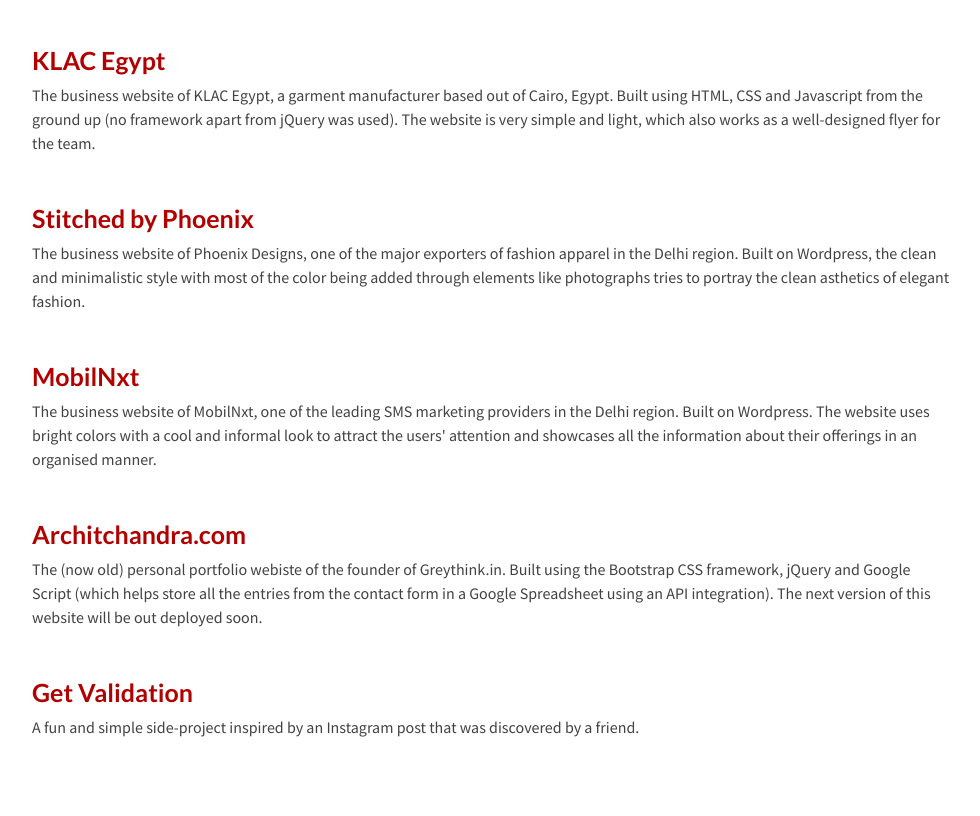
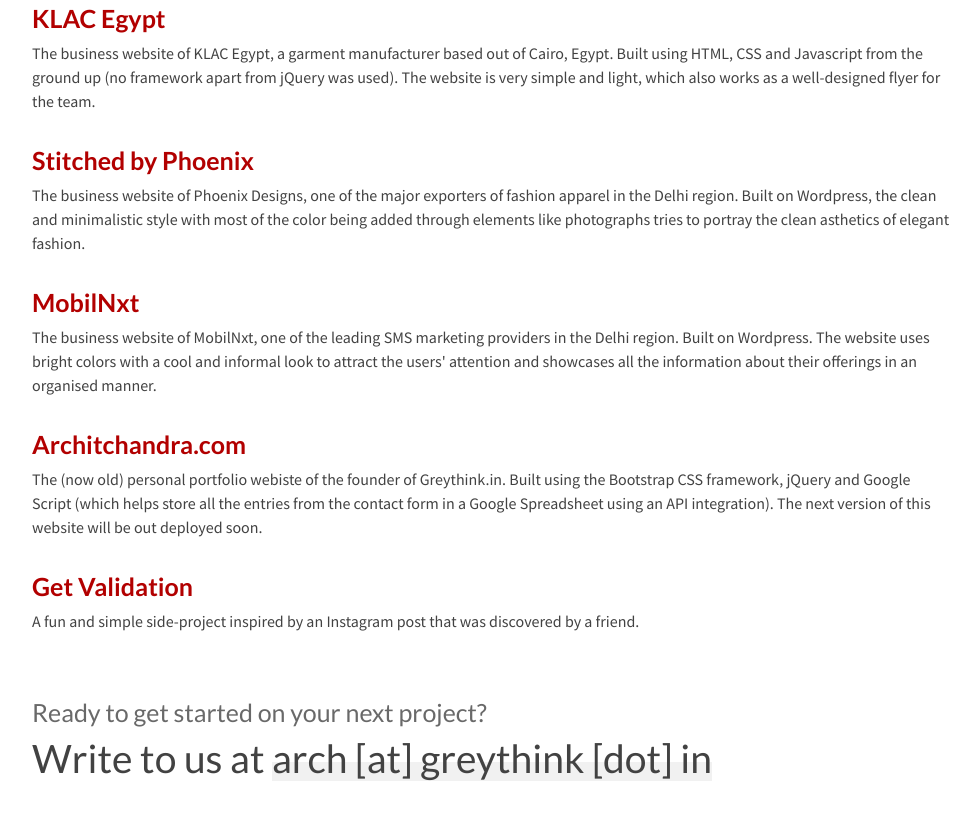
Before and after one commit to architchandra/greythinkv1, an Eleventy site: page src/index.html in a window 1280 px wide. Shown: the part 784-1600 px from the top of the page, without its empty margins (148-1128 px from the left). Built offline with nearby package versions, Linux system fonts and the light colour scheme; Eleventy itself is replaced by a stand-in of ours; files that its build step writes are made by us from their sources; a web font is replaced by a local one.

Commit message:
Adjust vertical spacing across the homepage

```diff
--- a/src/assets/style.css
+++ b/src/assets/style.css
@@ -38,13 +38,12 @@
 li {
   font-size: 1em;
 }
+p {
+  margin-bottom: 0;
+}
 a,
 a:visited {
   color: #8c1515;
-}
-.row {
-  margin-top: 5%;
-  margin-bottom: 10%;
 }
 svg {
   fill: currentColor;
@@ -302,6 +301,9 @@
   margin-top: 10%;
   margin-bottom: 4rem;
 }
+.row-intro-text h1 {
+  margin-bottom: 2rem;
+}
 .intro-text-paragraph {
   font-size: 1.563em;
 }
@@ -315,7 +317,7 @@
   height: 45px;
 }
 .row-work-projects h2 {
-  margin-bottom: 1em;
+  margin-bottom: 2.5rem;
   font-weight: 700;
 }
 .work-project a {
@@ -325,7 +327,7 @@
   font-weight: 700;
 }
 .row-work-projects {
-  margin-bottom: 30px;
+  margin-bottom: 4rem;
 }
 .grey-bottom {
   background: linear-gradient(to bottom, #fff 60%, #f1f1f1 60% 100%);
@@ -338,14 +340,14 @@
   color: #b20000;
 }
 .work-project {
-  margin-bottom: 3em;
+  margin-bottom: 2rem;
 }
-.row-work-projects h2 {
-  margin-bottom: 1.5em;
+.work-project:last-child {
+  margin-bottom: 0;
 }
 .row-contact {
-  margin-bottom: 0%;
+  margin-bottom: 4rem;
 }
 .row-footer-copyright {
-  text-align: left;
+  margin-bottom: 10%;
 }
```
Also changed, not shown: 1 other file.
